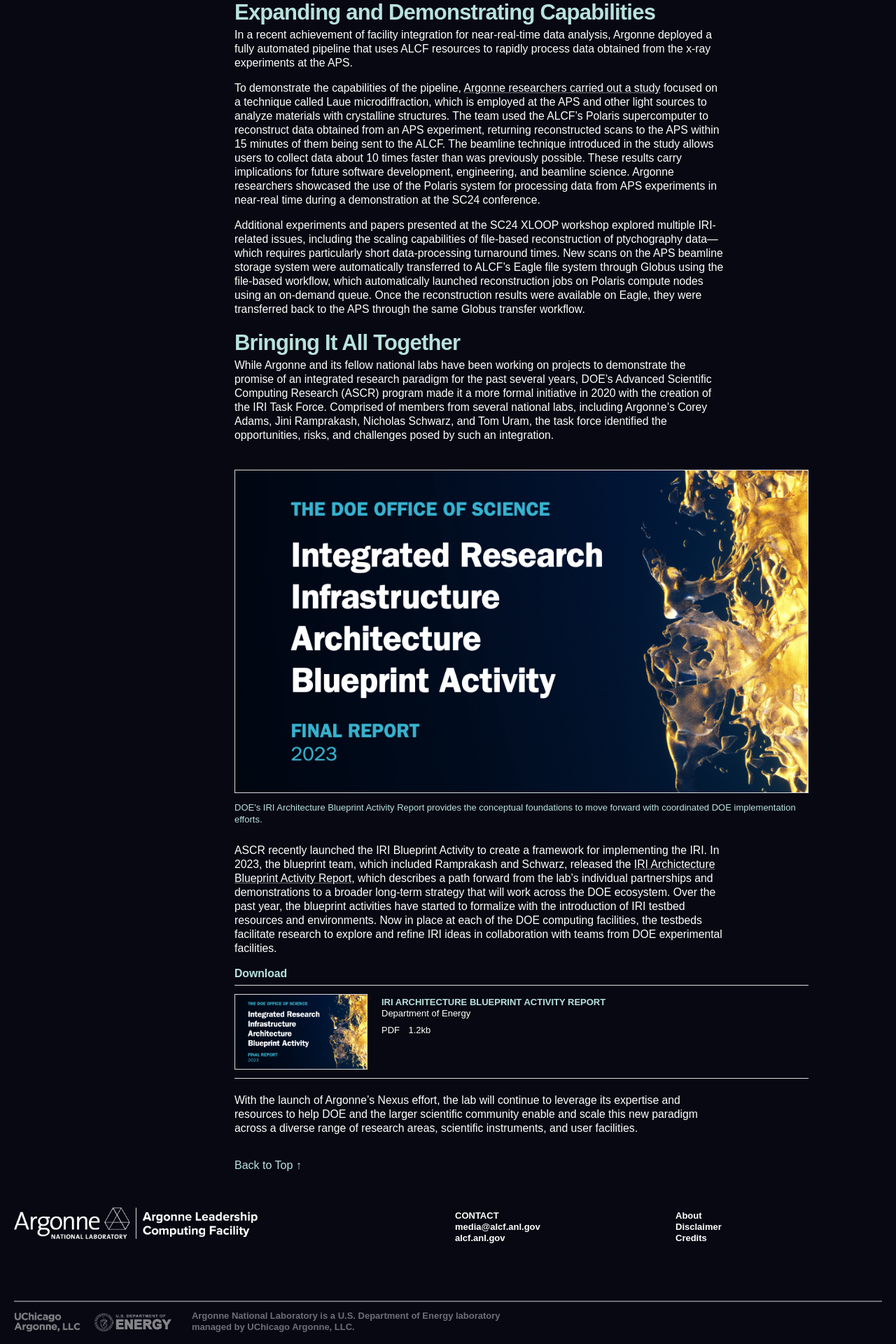
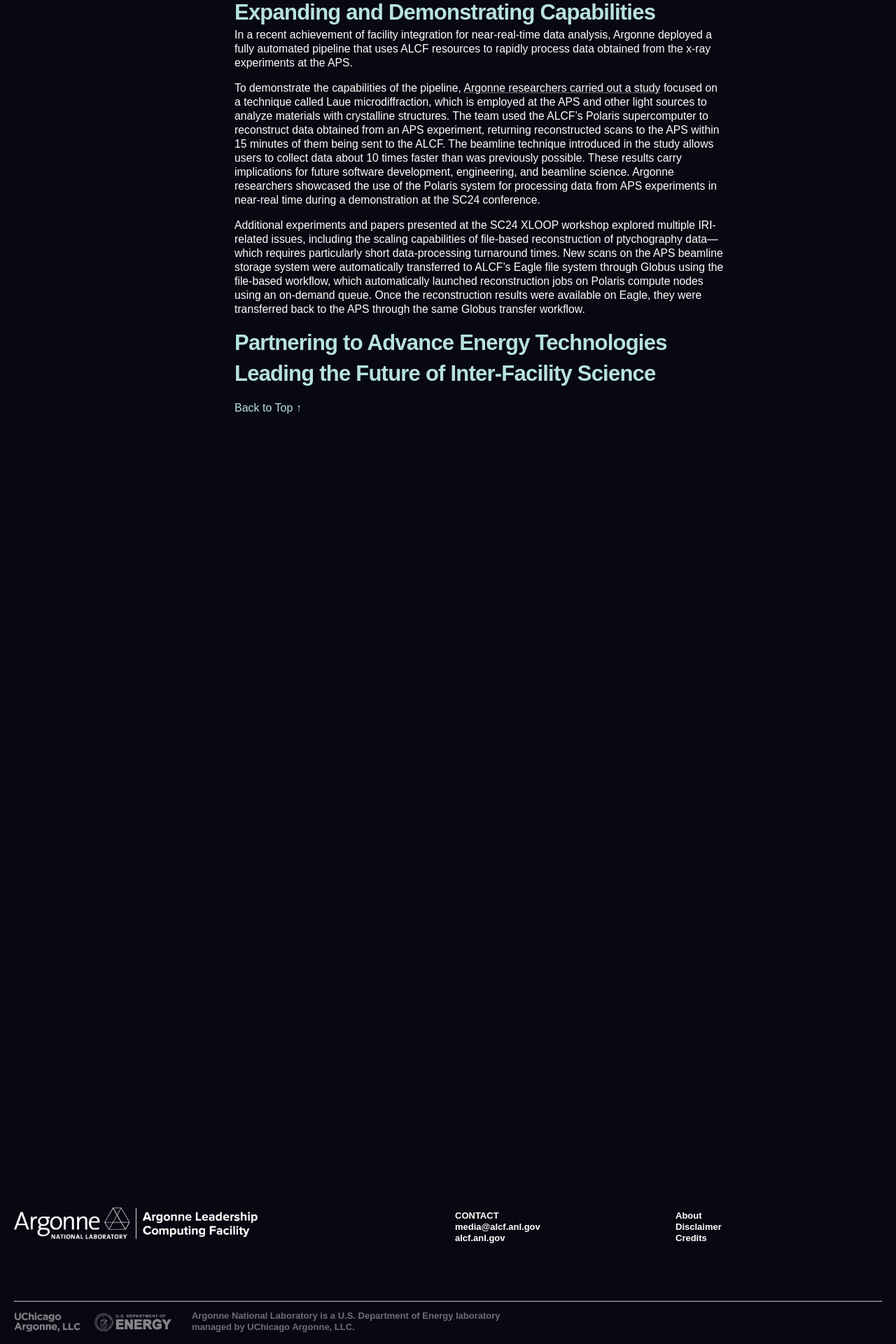
Before and after one commit to argonne-lcf/AR2024, a Jekyll site: the page built from 02_features/nexus-iri.md, in a window 1280 px wide. Shown: the part 2206-4126 px from the top of the page at 70% size. Built offline with Jekyll 4.4.1, drawn with Linux system fonts in a browser that asks for light colours; some web fonts are replaced.

Commit message:
Update nexus-iri.md
titles for last 2 sections

```diff
--- a/02_features/nexus-iri.md
+++ b/02_features/nexus-iri.md
@@ -46,24 +46,8 @@
 
 Additional experiments and papers presented at the SC24 XLOOP workshop explored multiple IRI-related issues, including the scaling capabilities of file-based reconstruction of ptychography data—which requires particularly short data-processing turnaround times. New scans on the APS beamline storage system were automatically transferred to ALCF’s Eagle file system through Globus using the file-based workflow, which automatically launched reconstruction jobs on Polaris compute nodes using an on-demand queue. Once the reconstruction results were available on Eagle, they were transferred back to the APS through the same Globus transfer workflow.
 
-# Bringing It All Together
+# Partnering to Advance Energy Technologies
 
-While Argonne and its fellow national labs have been working on projects to demonstrate the promise of an integrated research paradigm for the past several years, DOE’s Advanced Scientific Computing Research (ASCR) program made it a more formal initiative in 2020 with the creation of the IRI Task Force. Comprised of members from several national labs, including Argonne’s Corey Adams, Jini Ramprakash, Nicholas Schwarz, and Tom Uram, the task force identified the opportunities, risks, and challenges posed by such an integration.
 
-{% include media-img.html
-   source= "IRI-blueprint-report.png"
-   caption= "DOE's IRI Architecture Blueprint Activity Report provides the conceptual foundations to move forward with coordinated DOE implementation efforts."
-%}
 
-ASCR recently launched the IRI Blueprint Activity to create a framework for implementing the IRI. In 2023, the blueprint team, which included Ramprakash and Schwarz, released the [IRI Archictecture Blueprint Activity Report](https://www.osti.gov/biblio/1984466), which describes a path forward from the lab’s individual partnerships and demonstrations to a broader long-term strategy that will work across the DOE ecosystem. Over the past year, the blueprint activities have started to formalize with the introduction of IRI testbed resources and environments. Now in place at each of the DOE computing facilities, the testbeds facilitate research to explore and refine IRI ideas in collaboration with teams from DOE experimental facilities.
-
-{% include media-download.html
-   thumbsource= "IRI-blueprint-report.png"
-   filesource= "https://www.osti.gov/biblio/1984466"
-   title= "IRI Architecture Blueprint Activity Report"
-   credit= "Department of Energy"
-   filetype= "PDF"
-   filesize= "1.2kb"
-%}
-
-With the launch of Argonne’s Nexus effort, the lab will continue to leverage its expertise and resources to help DOE and the larger scientific community enable and scale this new paradigm across a diverse range of research areas, scientific instruments, and user facilities.
+# Leading the Future of Inter-Facility Science
```
